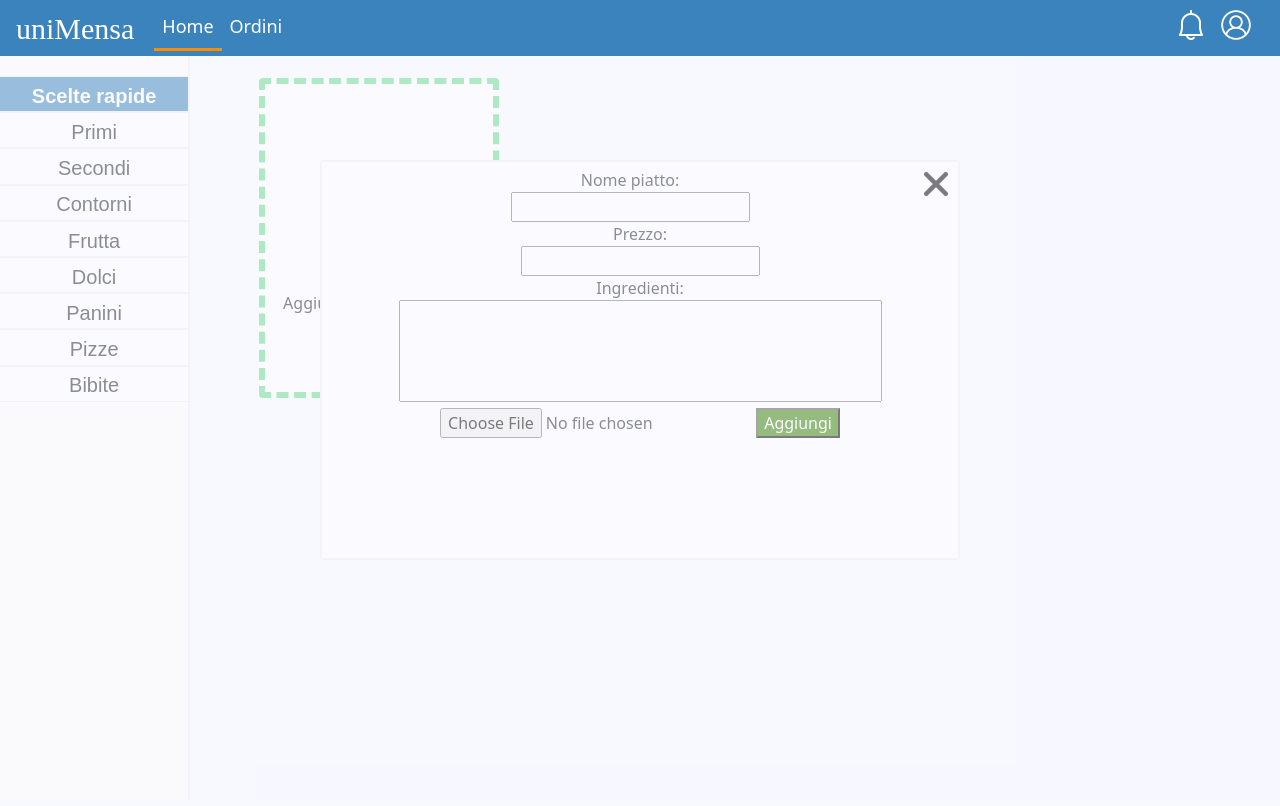
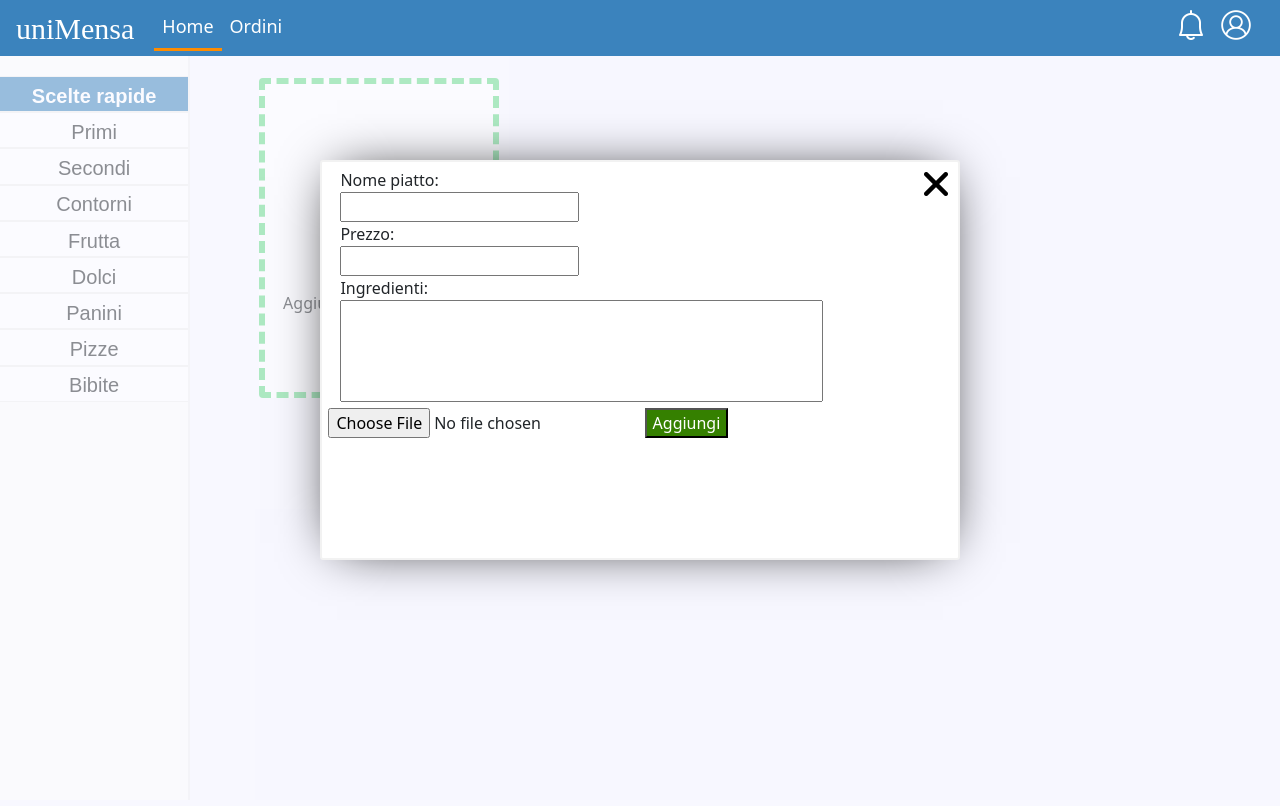
Before and after one commit to antoniocolucci/Unimensa, a Flask app: page /Home in a window 1280 px wide, after a click on "Aggiungi un nuovo piatto". Run offline with Flask 2, Linux system fonts and the light colour scheme; the visitor is signed in with stand-in values (Sample User, id 1); some libraries are stand-ins or nearby versions.

Commit message:
Update home html

```diff
--- a/Unimensa/static/css/homeCSS/home_00.css
+++ b/Unimensa/static/css/homeCSS/home_00.css
@@ -35,6 +35,10 @@
     background-color: white;
     border: 2px #F2F2F2 solid;
     border-radius: 3px;
+    -webkit-box-shadow: 0px 0px 52px -17px #000000;
+    -moz-box-shadow: 0px 0px 52px -17px #000000;
+    -o-box-shadow: 0px 0px 52px -17px #000000;
+    box-shadow: 0px 0px 52px -17px #000000;
 }
 
 .addplateControl{
--- a/Unimensa/static/js/JQuery.js
+++ b/Unimensa/static/js/JQuery.js
@@ -31,14 +31,15 @@ $(document).ready(function(){
         });
     });
 
-
     $('.cardPlus').click(function (){
         $('.content_center').addClass('opa')
 
 
     });
+    $('.iconClose').click(function (){
+        $('.content_center').removeClass('opa')
 
 
-
+    });
 
 });
--- a/Unimensa/templates/home_00.html
+++ b/Unimensa/templates/home_00.html
@@ -93,7 +93,6 @@
                  </ul>
              </div>
         </div>
-
     <div class="container-fluid content_center">
         <div class="container" id="container_listPlate">
             <!--LIST IN CREATE MENU-->
@@ -139,6 +138,8 @@
             </div>
 
 
+        </div>
+    </div>
     <div class="container_add_plate" id="add_plate" style="display: none">
         <img src="../static/images/menu_ristoratore/close.png" alt="close" class="icon iconClose" onclick="showContainer('add_plate')">
         <form name="login" method="GET" action="/home_00">
@@ -168,9 +169,9 @@
             <div class="container container_inputPlate">
                 <textarea rows="4" cols="50" id="ingredients" name="Ingredients"></textarea>
             </div>
+            <div id="preview"></div>
 
-
-                    <input type="file">
+            <input type="file" name="imgFile" id="imgFile">
             <input type="submit" value="Aggiungi" id="addPlate">
 
 
@@ -180,14 +181,10 @@
     </div>
 
 
-        </div>
-    </div>
-
-
-
     <script src="../static/js/Home.js"></script>
     <script src="../static/js/JQuery.js"></script>
     <script src="../static/bootstrap/js/bootstrap.esm.js"></script>
+    <script src="../static/js/home_00.js"></script>
 
 </body>
 </html>
```
Lines whose indentation alone changed are shown as unchanged.
